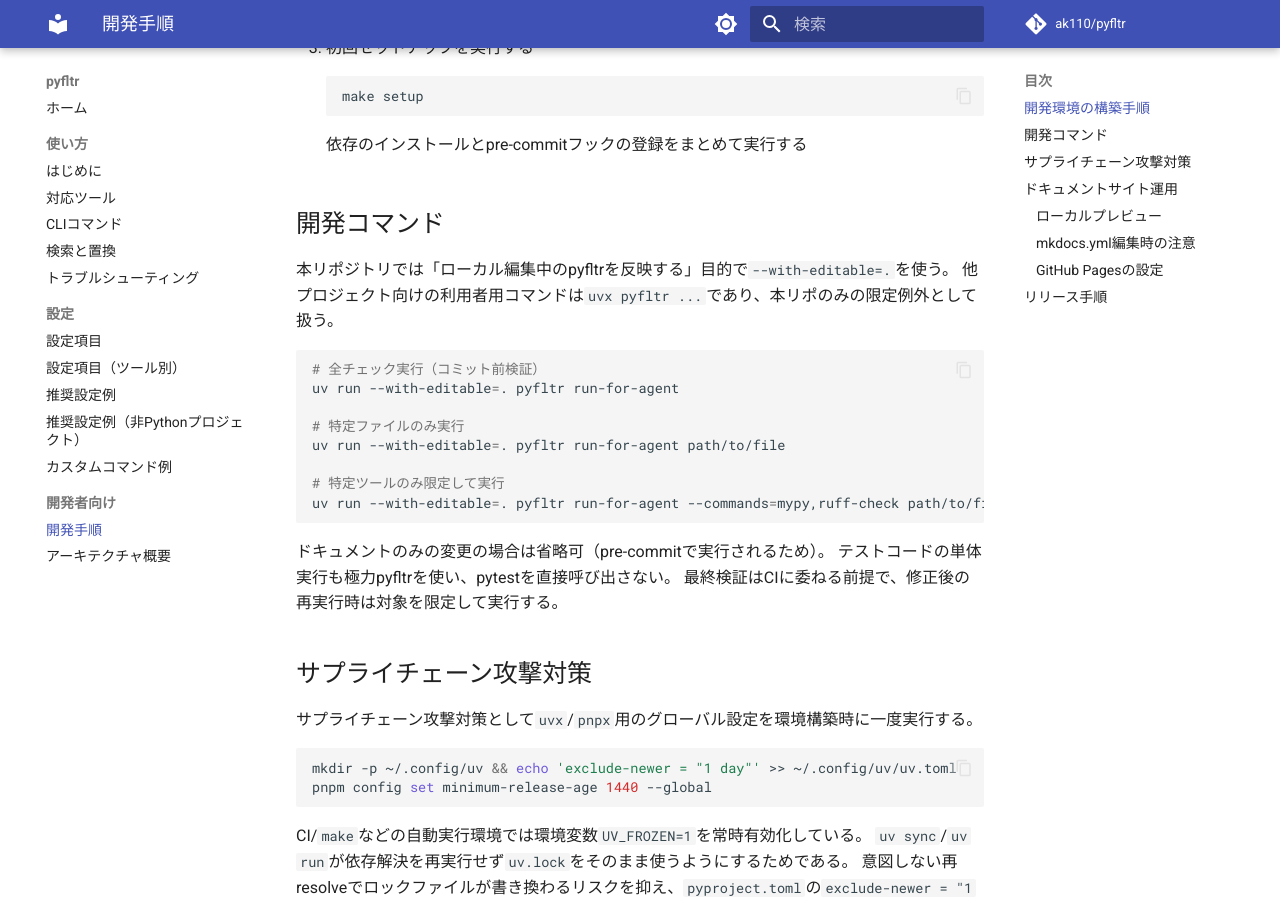
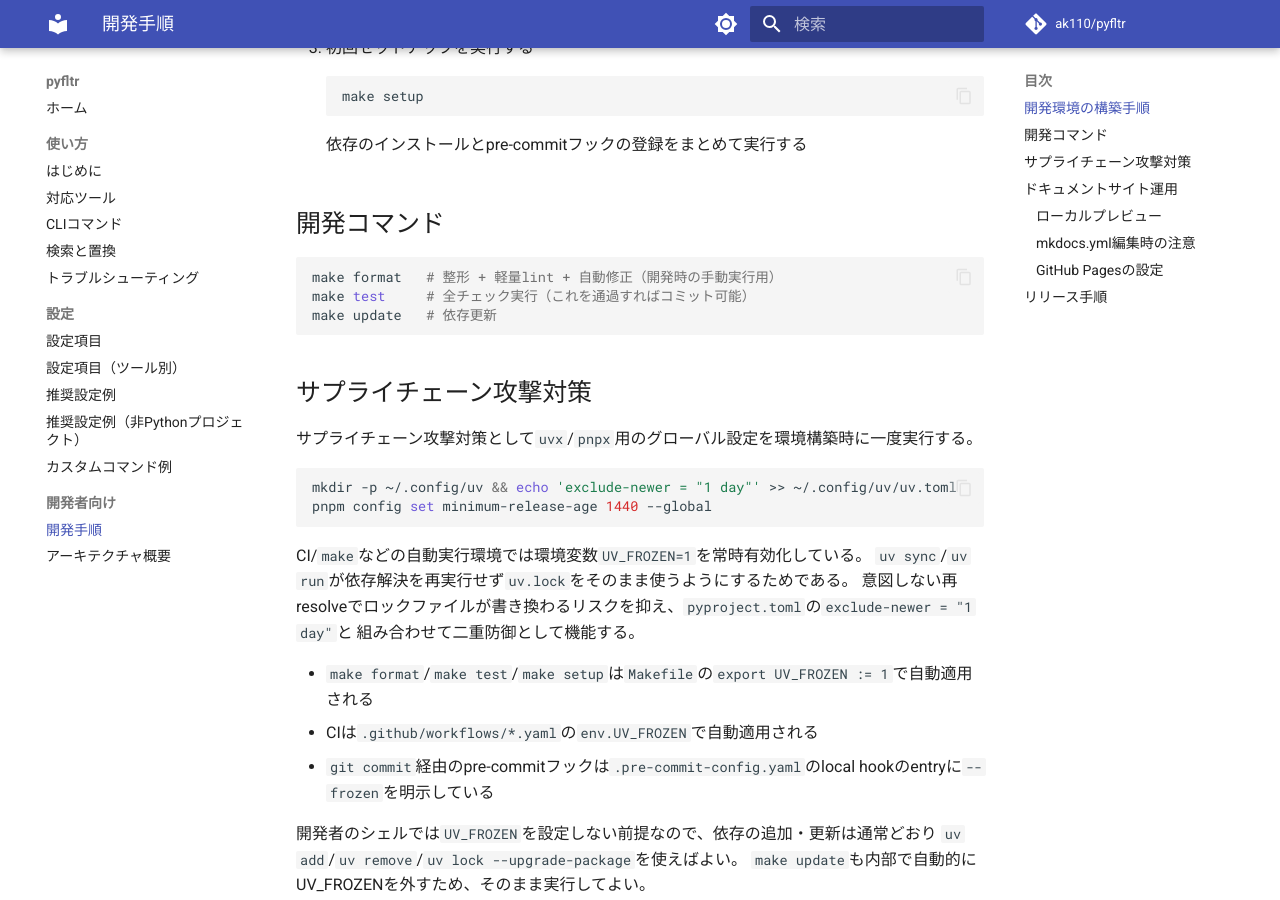
Before and after one commit to ak110/pyfltr, an MkDocs documentation site: the page built from docs/development/development.md, in a window 1280 px wide and 900 px high, scrolled down 263 px. Built offline with MkDocs 1.6.1 and Material for MkDocs 9.7.7, drawn with Linux system fonts in a browser that asks for light colours; comment, search, counter and statistics services are not loaded.

Commit message:
chore: 軽微な修正

````diff
--- a/docs/development/development.md
+++ b/docs/development/development.md
@@ -14,23 +14,11 @@
 
 ## 開発コマンド
 
-本リポジトリでは「ローカル編集中のpyfltrを反映する」目的で`--with-editable=.`を使う。
-他プロジェクト向けの利用者用コマンドは`uvx pyfltr ...`であり、本リポのみの限定例外として扱う。
-
 ```bash
-# 全チェック実行（コミット前検証）
-uv run --with-editable=. pyfltr run-for-agent
-
-# 特定ファイルのみ実行
-uv run --with-editable=. pyfltr run-for-agent path/to/file
-
-# 特定ツールのみ限定して実行
-uv run --with-editable=. pyfltr run-for-agent --commands=mypy,ruff-check path/to/file
+make format   # 整形 + 軽量lint + 自動修正（開発時の手動実行用）
+make test     # 全チェック実行（これを通過すればコミット可能）
+make update   # 依存更新
 ```
-
-ドキュメントのみの変更の場合は省略可（pre-commitで実行されるため）。
-テストコードの単体実行も極力pyfltrを使い、pytestを直接呼び出さない。
-最終検証はCIに委ねる前提で、修正後の再実行時は対象を限定して実行する。
 
 ## サプライチェーン攻撃対策
 
````
Also changed, not shown: CLAUDE.md (+3 -2 lines).
